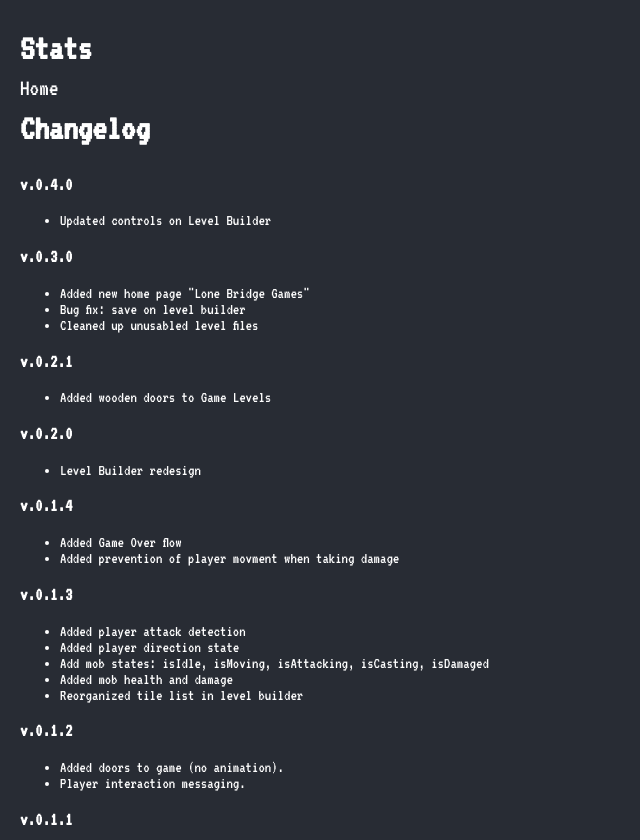
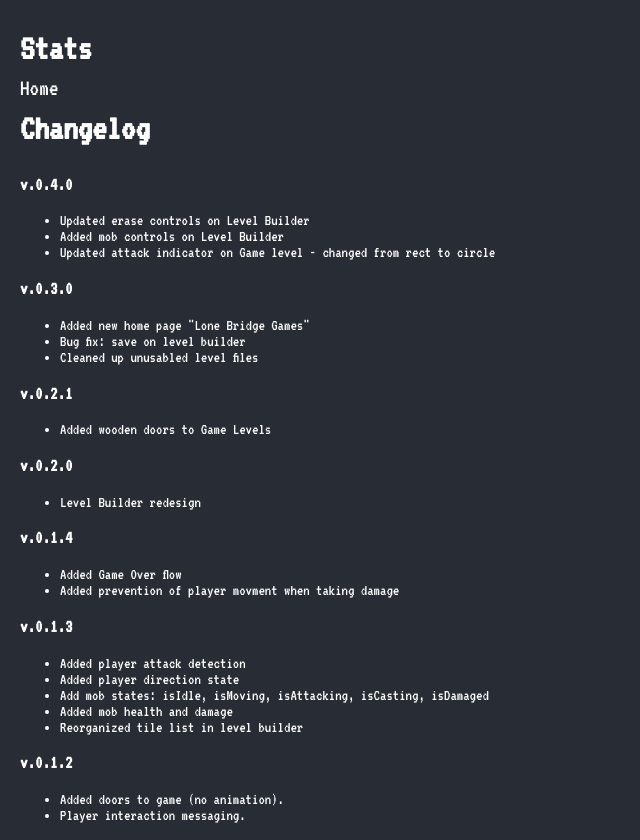
Before and after one commit to matthewray-pgh/puzzler, a React (Create React App) app: page /stats in a window 1280 px wide. Shown: the whole page, without its empty margins (0-640 px from the left). Built offline with nearby package versions, Linux system fonts and the light colour scheme; a web font is replaced by a local one.

Commit message:
feature: change notes updated

```diff
--- a/src/pages/Stats/Stats.jsx
+++ b/src/pages/Stats/Stats.jsx
@@ -13,7 +13,9 @@ export const Stats = () => {
         <h1>Changelog</h1>
         <h3>v.0.4.0</h3>
         <ul>
-          <li>Updated controls on Level Builder</li>
+          <li>Updated erase controls on Level Builder</li>
+          <li>Added mob controls on Level Builder</li>
+          <li>Updated attack indicator on Game level - changed from rect to circle</li>
         </ul>
         <h3>v.0.3.0</h3>
         <ul>
```
